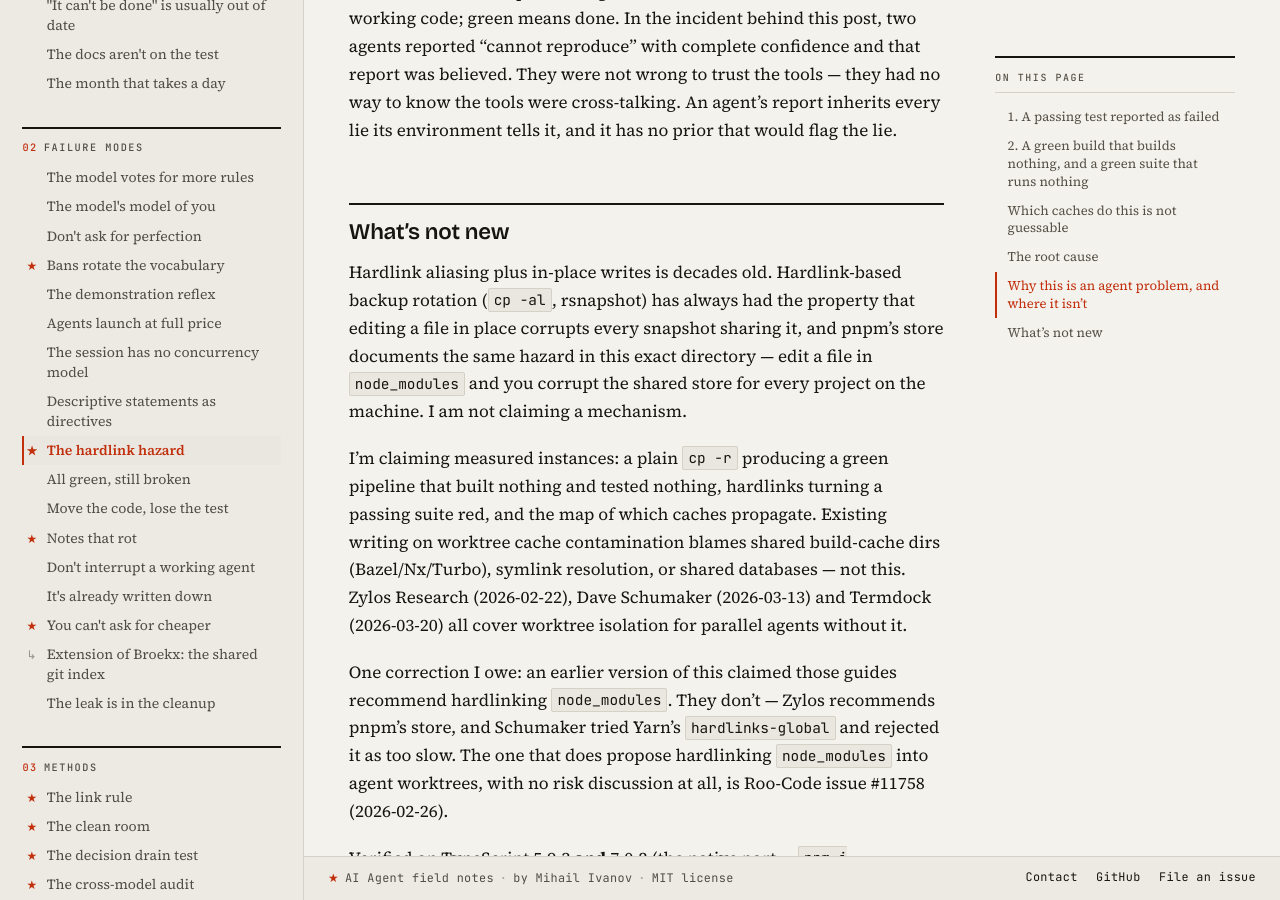
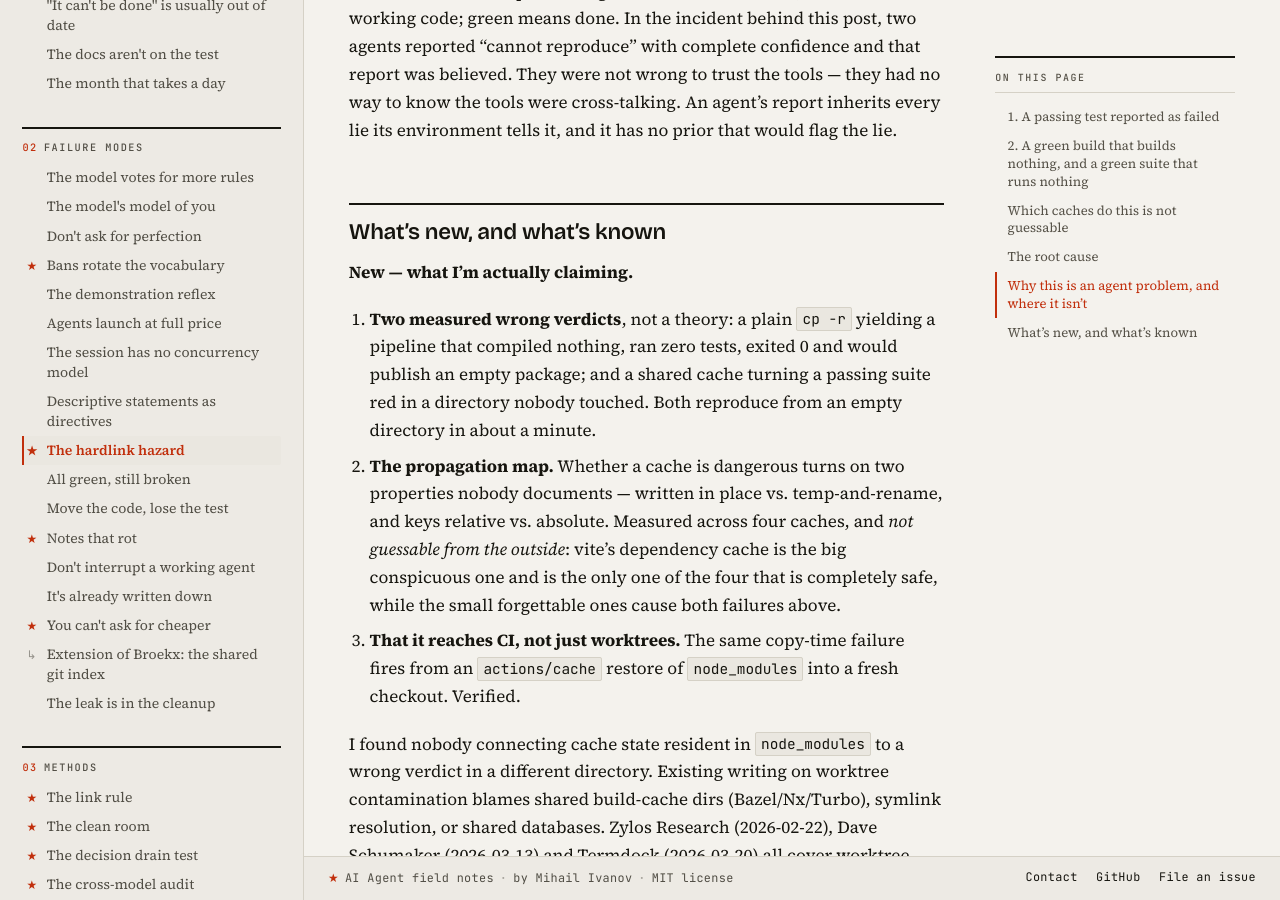
Before and after one commit to mivanov93/ai-agent-field-notes, a Jekyll site: the page built from two-worktrees-one-node-modules.md, in a window 1280 px wide and 900 px high, scrolled down 7524 px. Built offline with Jekyll 4.4.1, drawn with Linux system fonts in a browser that asks for light colours; our own code applies the rules of GitHub Pages for plain Markdown files; some of the changed text lies outside the part shown.

Commit message:
lead the closing section with the claim, not the concession
'What's not new' put three paragraphs of prior art in front of the claim and
read as though nothing here was new. Now 'What's new, and what's known': three
numbered claims first - the two measured wrong verdicts, the propagation map
across four caches, and that it reaches CI cache restores - then the prior art
that stays cited and unclaimed. Same concessions, same citations, opposite
first impression.

```diff
--- a/two-worktrees-one-node-modules.md
+++ b/two-worktrees-one-node-modules.md
@@ -277,28 +277,46 @@ wrong to trust the tools — they had no way to know the tools were cross-talkin
 An agent's report inherits every lie its environment tells it, and it has no
 prior that would flag the lie.
 
-## What's not new
+## What's new, and what's known
 
-Hardlink aliasing plus in-place writes is decades old. Hardlink-based backup
-rotation (`cp -al`, rsnapshot) has always had the property that editing a file
-in place corrupts every snapshot sharing it, and pnpm's store documents the same
+**New — what I'm actually claiming.**
+
+1. **Two measured wrong verdicts**, not a theory: a plain `cp -r` yielding a
+   pipeline that compiled nothing, ran zero tests, exited 0 and would publish an
+   empty package; and a shared cache turning a passing suite red in a directory
+   nobody touched. Both reproduce from an empty directory in about a minute.
+2. **The propagation map.** Whether a cache is dangerous turns on two properties
+   nobody documents — written in place vs. temp-and-rename, and keys relative
+   vs. absolute. Measured across four caches, and *not guessable from the
+   outside*: vite's dependency cache is the big conspicuous one and is the only
+   one of the four that is completely safe, while the small forgettable ones
+   cause both failures above.
+3. **That it reaches CI, not just worktrees.** The same copy-time failure fires
+   from an `actions/cache` restore of `node_modules` into a fresh checkout.
+   Verified.
+
+I found nobody connecting cache state resident in `node_modules` to a wrong
+verdict in a different directory. Existing writing on worktree contamination
+blames shared build-cache dirs (Bazel/Nx/Turbo), symlink resolution, or shared
+databases. Zylos Research (2026-02-22), Dave Schumaker (2026-03-13) and Termdock
+(2026-03-20) all cover worktree isolation for parallel agents without it.
+
+**Known — cite these; I'm not claiming them.**
+
+Hardlink aliasing plus in-place writes is decades old: hardlink-based backup
+rotation (`cp -al`, rsnapshot) has always had the property that editing a file in
+place corrupts every snapshot sharing it, and pnpm's store documents the same
 hazard in this exact directory — edit a file in `node_modules` and you corrupt
-the shared store for every project on the machine. I am not claiming a
-mechanism.
+the shared store for every project on the machine. That tsc trusts its build
+record over the filesystem is also known; people hit it by deleting `dist/` by
+hand. **The mechanisms are old. What I'm claiming is that they produce wrong
+answers in a setup a lot of people are adopting right now, and a map of when.**
 
-I'm claiming measured instances: a plain `cp -r` producing a green pipeline that
-built nothing and tested nothing, hardlinks turning a passing suite red, and the
-map of which caches propagate. Existing writing on worktree cache contamination
-blames shared build-cache dirs (Bazel/Nx/Turbo), symlink resolution, or shared
-databases — not this. Zylos Research (2026-02-22), Dave Schumaker (2026-03-13)
-and Termdock (2026-03-20) all cover worktree isolation for parallel agents
-without it.
-
-One correction I owe: an earlier version of this claimed those guides recommend
-hardlinking `node_modules`. They don't — Zylos recommends pnpm's store, and
-Schumaker tried Yarn's `hardlinks-global` and rejected it as too slow. The one
-that does propose hardlinking `node_modules` into agent worktrees, with no risk
-discussion at all, is Roo-Code issue #11758 (2026-02-26).
+One correction I owe: an earlier version of this claimed the worktree guides
+recommend hardlinking `node_modules`. They don't — Zylos recommends pnpm's
+store, and Schumaker tried Yarn's `hardlinks-global` and rejected it as too
+slow. The one that does propose hardlinking `node_modules` into agent worktrees,
+with no risk discussion at all, is Roo-Code issue #11758 (2026-02-26).
 
 Verified on TypeScript 5.9.3 **and** 7.0.2 (the native port — `npm i typescript`
 gives you 7 today, and it fails identically), vitest 4.1.10, vite 8.2.0, eslint
```
